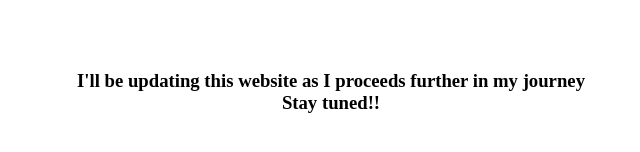
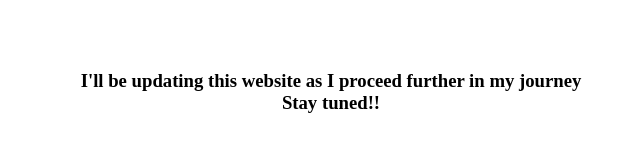
Before and after one commit to kr3shna/MyResume, a plain HTML site: page index.html in a window 1280 px wide. Shown: the part 468-620 px from the top of the page, 309-949 px from the left. Drawn offline with Linux system fonts and the light colour scheme.

Commit message:
updation

```diff
--- a/index.html
+++ b/index.html
@@ -57,7 +57,7 @@
  <br>
 
 <!-- regarding future updates  -->
-<center><h3>I'll be updating this website as I proceeds further in my journey <br>Stay tuned!!</h3></center>
+<center><h3>I'll be updating this website as I proceed further in my journey <br>Stay tuned!!</h3></center>
 
 </body>
 </html>
```
